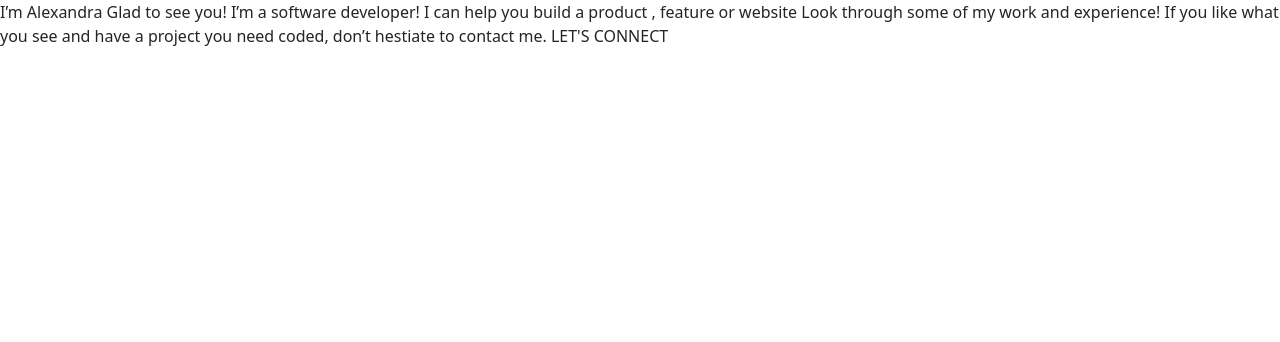
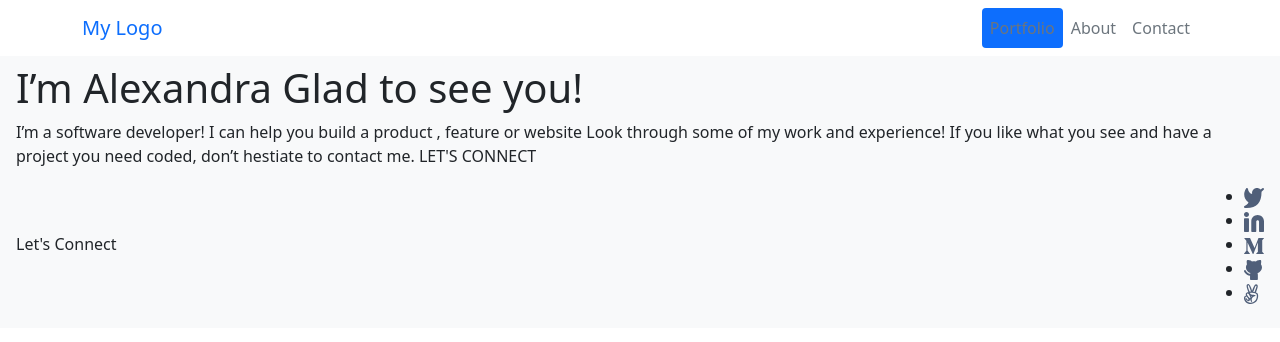
Before and after one commit to aeh1707/bootstrap-portfolio, a website: page index.html in a window 1280 px wide. Drawn offline with nearby package versions, Linux system fonts and the light colour scheme.

Commit message:
Add about section to the index markup file

```diff
--- a/index.html
+++ b/index.html
@@ -1,21 +1,68 @@
 <!DOCTYPE html>
 <html lang="en">
-<head>
-    <meta charset="UTF-8">
-    <meta http-equiv="X-UA-Compatible" content="IE=edge">
-    <meta name="viewport" content="width=device-width, initial-scale=1.0">
-    <!-- Latest compiled and minified CSS -->
-    <link href="https://cdn.jsdelivr.net/npm/bootstrap@5.1.3/dist/css/bootstrap.min.css" rel="stylesheet">
-    <!-- Latest compiled JavaScript -->
+  <head>
+    <meta charset="UTF-8" />
+    <meta http-equiv="X-UA-Compatible" content="IE=edge" />
+    <meta name="viewport" content="width=device-width, initial-scale=1.0" />
+    <link
+      href="https://cdn.jsdelivr.net/npm/bootstrap@5.1.3/dist/css/bootstrap.min.css"
+      rel="stylesheet"
+    />
+    <title>Alexandra's Portfolio</title>
+  </head>
+  <body>
+    <header>
+      <nav class="navbar navbar-expand-lg navbar-light bg-white">
+        <div class="container">
+          <a class="navbar-brand text-primary" href="#">My Logo</a>
+          <div class="d-flex justify-content-end" id="navbarSupportedContent">
+            <ul class="navbar-nav me-auto mb-2 mb-lg-0 nav-pills">
+              <li class="nav-item">
+                <a
+                  class="nav-link active text-secondary"
+                  aria-current="page"
+                  href="#scrollspysection1"
+                  >Portfolio</a
+                >
+              </li>
+              <li class="nav-item">
+                <a class="nav-link text-secondary" href="#">About</a>
+              </li>
+              <li class="nav-item">
+                <a class="nav-link text-secondary" href="#">Contact</a>
+              </li>
+            </ul>
+          </div>
+        </div>
+      </nav>
+    </header>
+    <section class="navbar navbar-light bg-light px-3" id="scrollspysection1">
+      <h1>I’m Alexandra Glad to see you!</h1>
+      <p>
+        I’m a software developer! I can help you build a product , feature or
+        website Look through some of my work and experience! If you like what
+        you see and have a project you need coded, don’t hestiate to contact me.
+        LET'S CONNECT
+      </p>
+      <p>Let's Connect</p>
+      <ul class="social">
+        <li>
+          <a href="#"><img src="graphics/twitter.svg" alt="" /></a>
+        </li>
+        <li>
+          <a href="#"><img src="graphics/linkedin.svg" alt="" /></a>
+        </li>
+        <li>
+          <a href="#"><img src="graphics/medium.svg" alt="" /></a>
+        </li>
+        <li>
+          <a href="#"><img src="graphics/github.svg" alt="" /></a>
+        </li>
+        <li>
+          <a href="#"><img src="graphics/angellist.svg" alt="" /></a>
+        </li>
+      </ul>
+    </section>
     <script src="https://cdn.jsdelivr.net/npm/bootstrap@5.1.3/dist/js/bootstrap.bundle.min.js"></script>
-    <title>Alexandra's Portfolio</title>
-</head>
-<body>
-    I’m Alexandra
-    Glad to see you!
-    I’m a software developer! I can help you build a product , feature or website
-    Look through some of my work and experience! If you like what you see and have
-    a project you need coded, don’t hestiate to contact me.
-    LET'S CONNECT
-</body>
+  </body>
 </html>
```
